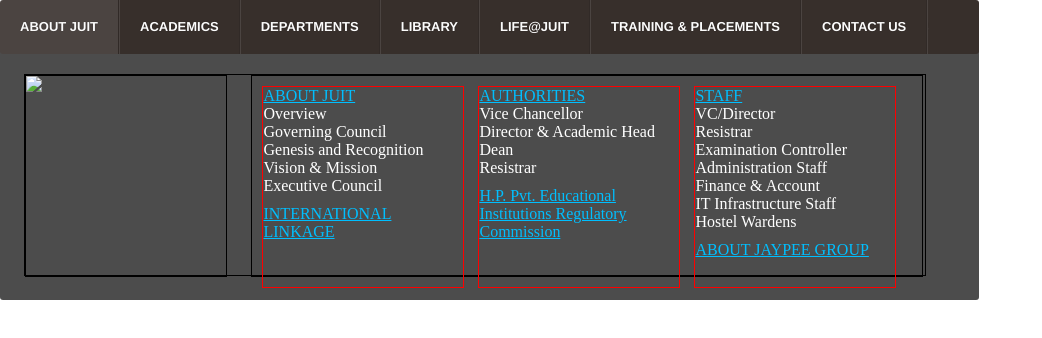
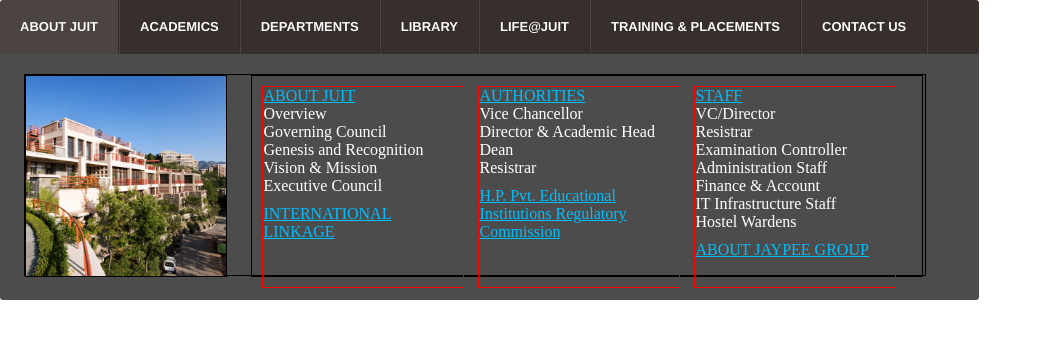
Before and after one commit to JUIT/juit.github.io, a plain HTML site: page partials/nav.html in a window 1280 px wide. Shown: the whole page, without its empty margins (0-1042 px from the left). Drawn offline with Linux system fonts and the light colour scheme; files that its build step writes are made by us from their sources.

Commit message:
photo added to nav

```diff
--- a/partials/nav.html
+++ b/partials/nav.html
@@ -208,6 +208,8 @@
 	display:inline-block;
 	width:200px;
 	height:200px;
+	 background-position: center;
+        background-size: cover;
 }
 .inside>.insider{
 	border:1px solid black;
@@ -230,7 +232,7 @@
             <div class="navdiv" >
 			<div class="nav-column" >
 					<div class="inside">
-						<div class="insidel"><img src="img/JUIT4.jp"/></div>
+						<div class="insidel" style="background-image:url(../assets/images/JUIT4.jpg);"></div>
 					<div class="insider">
 						<div style="color:white;height:200px;width:200px;border:1px solid red;display:inline-block">
 						<ul>
```
Also changed, not shown: assets/images/JUIT4.jpg (added).
